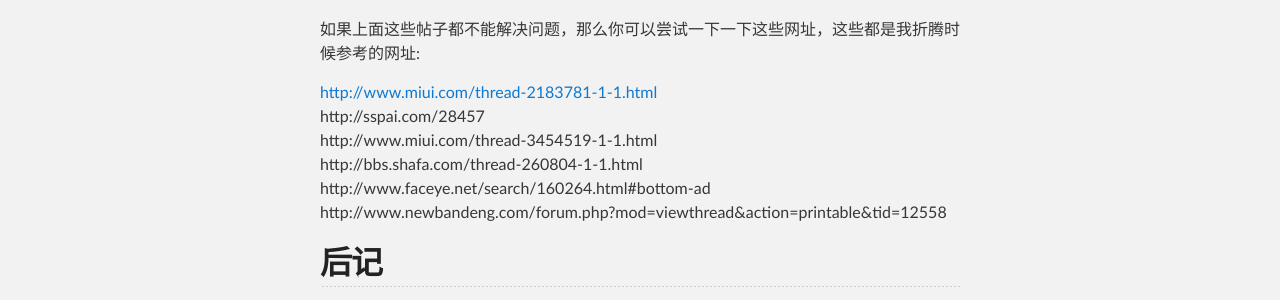
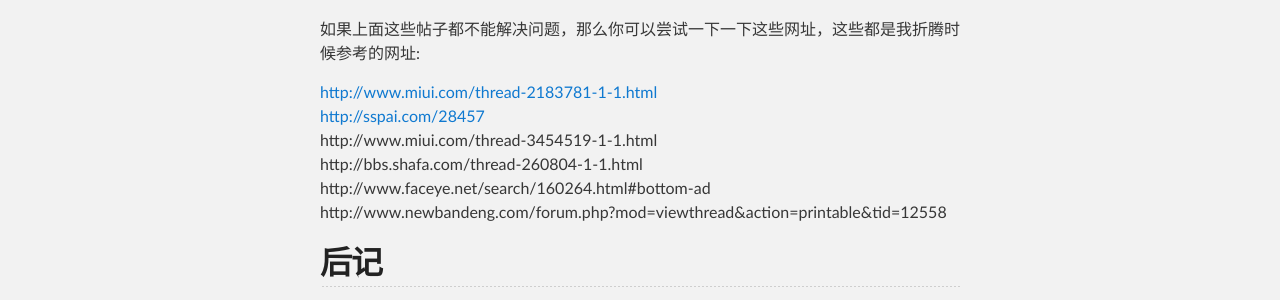
Before and after one commit to silbertmonaphia/silbertmonaphia.github.io, a Jekyll site: the page built from _posts/2016-04-10-小米路由器mini实现锐捷认证.md, in a window 1280 px wide. Shown: the part 4186-4486 px from the top of the page. Built offline with Jekyll 4.4.1, drawn with Linux system fonts in a browser that asks for light colours.

Commit message:
Update 2016-04-10-小米路由器mini实现锐捷认证.md

```diff
--- a/_posts/2016-04-10-小米路由器mini实现锐捷认证.md
+++ b/_posts/2016-04-10-小米路由器mini实现锐捷认证.md
@@ -145,7 +145,7 @@ P.S.当然你也可以打开lucy，系统→启动项，拉到最下面本地启
 如果上面这些帖子都不能解决问题，那么你可以尝试一下一下这些网址，这些都是我折腾时候参考的网址:
 
 <http://www.miui.com/thread-2183781-1-1.html>
-http://sspai.com/28457
+<http://sspai.com/28457>
 http://www.miui.com/thread-3454519-1-1.html
 http://bbs.shafa.com/thread-260804-1-1.html
 http://www.faceye.net/search/160264.html#bottom-ad
```
